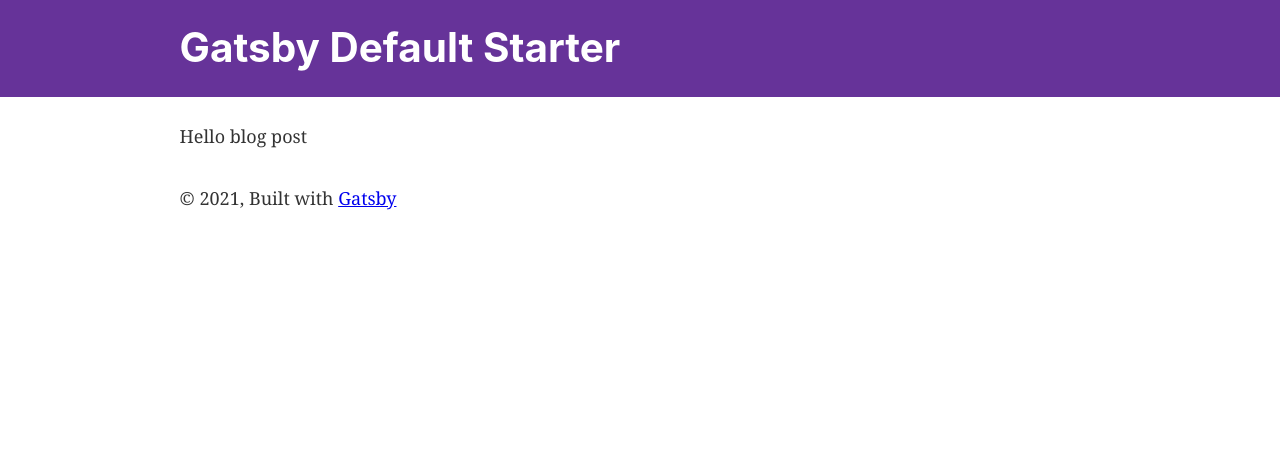
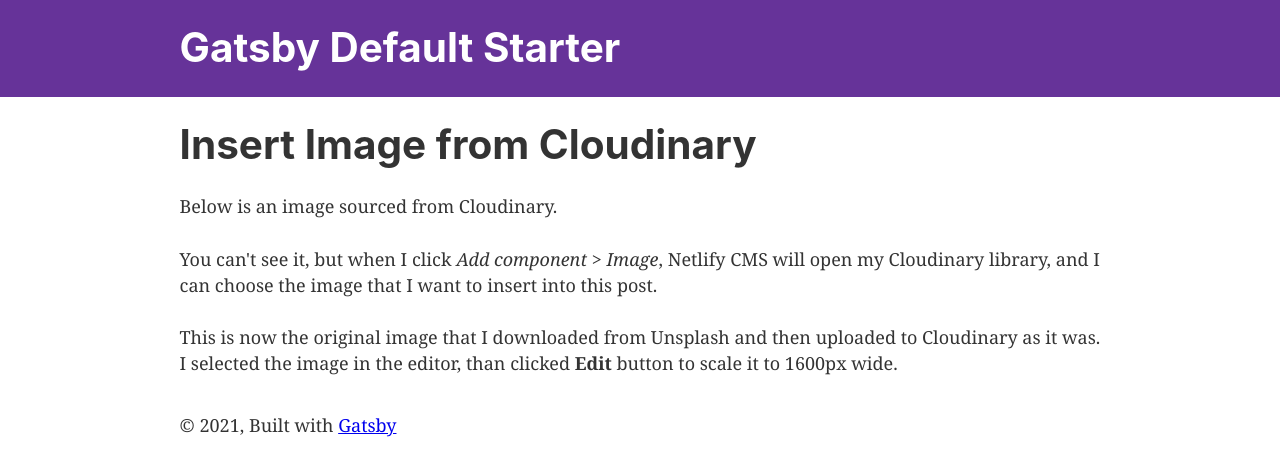
Before and after one commit to bytrangle/gatsby-netlify-cms, a Gatsby site: page /insert-image-from-cloudinary in a window 1280 px wide. Built offline with nearby package versions, Linux system fonts and the light colour scheme; Gatsby itself is replaced by a stand-in of ours.

Commit message:
Pull in data from Markdown files

```diff
--- a/src/templates/blog-post.js
+++ b/src/templates/blog-post.js
@@ -1,10 +1,26 @@
 import React from "react"
+import { graphql } from "gatsby"
 import Layout from "../components/layout"
 
-export default function Blogpost() {
+export default function Blogpost({ data }) {
+  const post = data.markdownRemark
   return (
     <Layout>
-      <div>Hello blog post</div>
+      <div>
+        <h1>{post.frontmatter.title}</h1>
+        <div dangerouslySetInnerHTML={{__html: post.html}}/>
+      </div>
     </Layout>
   )
 }
+
+export const query = graphql`
+  query($slug: String!) {
+    markdownRemark(frontmatter: {path: {eq: "insert-image-from-cloudinary"}}) {
+      html
+      frontmatter {
+        title
+      }
+    }
+  }
+`
```
